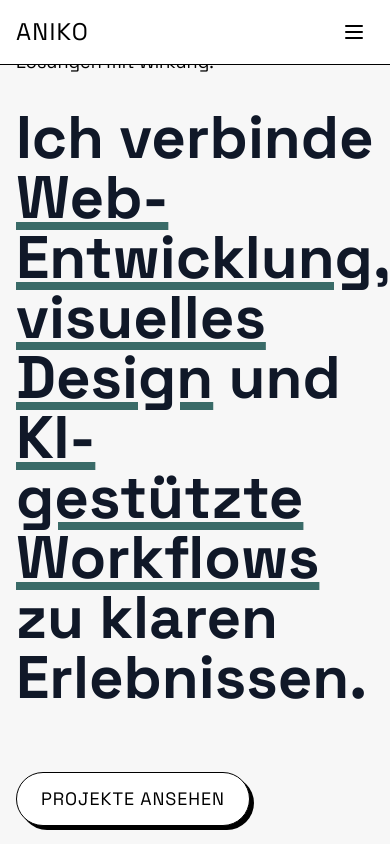
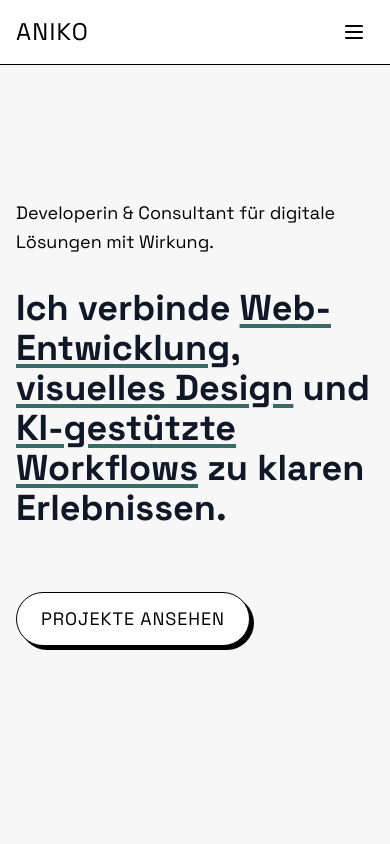
Before and after one commit to TheRealAniko/portfolio, a React (Vite) app: page / in a window 390 px wide. Shown: the top 844 px of the page. Built offline with nearby package versions, Linux system fonts and the light colour scheme.

Commit message:
Fix font size in hero section

```diff
--- a/src/App.tsx
+++ b/src/App.tsx
@@ -20,7 +20,7 @@ function App() {
       <section id="home">
         <Hero
           subtitle="Developerin & Consultant für digitale Lösungen mit Wirkung."
-          title={<>Ich verbinde <span className="underlined md:underlined-md">Web-Entwicklung</span>, <span className="underlined md:underlined-md">visuelles Design</span> und <span className="underlined md:underlined-md  ">KI-gestützte Workflows</span> zu klaren Erlebnissen.</>}
+          title={<>Ich verbinde <span className="underlined ">Web-Entwicklung</span>, <span className="underlined">visuelles Design</span> und <span className="underlined">KI-gestützte Workflows</span> zu klaren Erlebnissen.</>}
           ctaText="Projekte ansehen"
           onCtaClick={handleHeroCtaClick}
         />
--- a/src/components/sections/Hero.tsx
+++ b/src/components/sections/Hero.tsx
@@ -15,7 +15,7 @@ const Hero: React.FC<HeroProps> = ({ title, subtitle, ctaText, onCtaClick }) =>
         <p className="text-lg sm:text-xl md:text-2xl mb-8 leading-relaxed">
           {subtitle}
         </p>
-        <h1 className="text-6xl lg:text-8xl font-bold text-gray-900 mb-16 leading-tights">
+        <h1 className="text-4xl lg:text-8xl font-bold text-gray-900 mb-16 leading-tights">
           {title}
         </h1>
         <Button
--- a/src/index.css
+++ b/src/index.css
@@ -60,7 +60,7 @@ html {
   .underlined {
     text-decoration: underline;
     text-decoration-color: #3A6B68;
-    text-decoration-thickness: 8px;
+    text-decoration-thickness: 4px;
     text-underline-offset: 4px;
   }
 }
```
